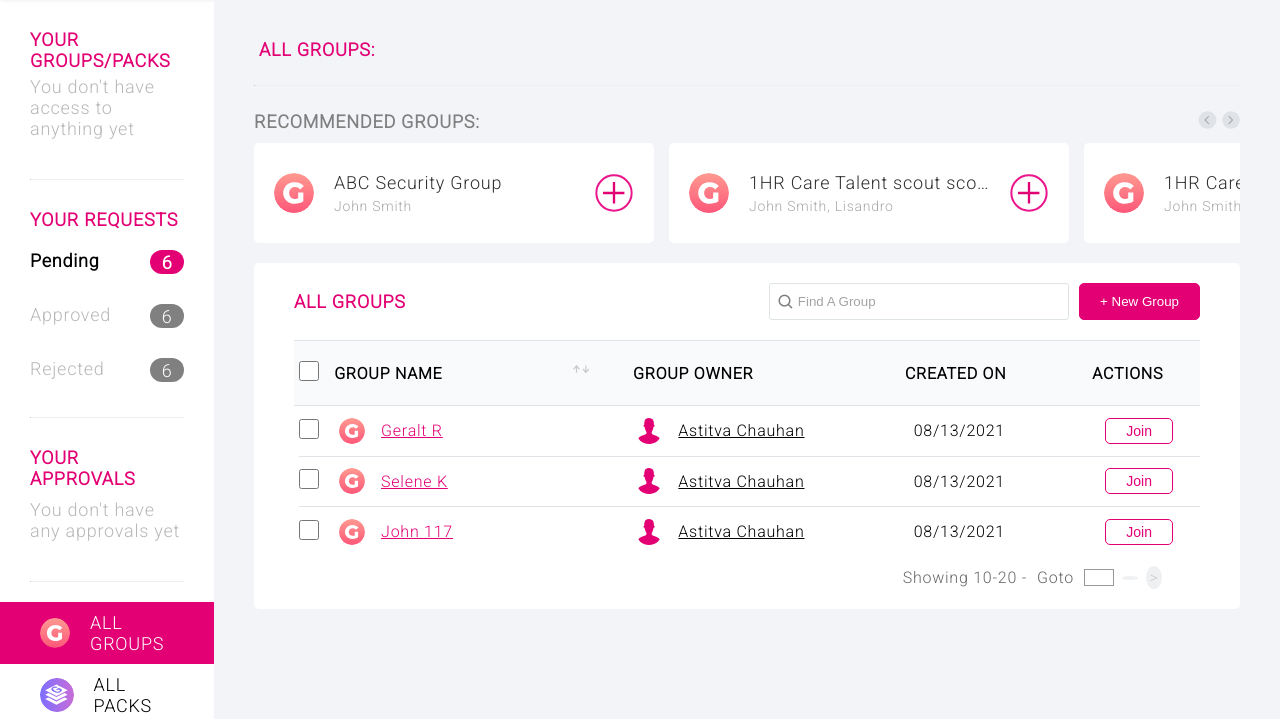
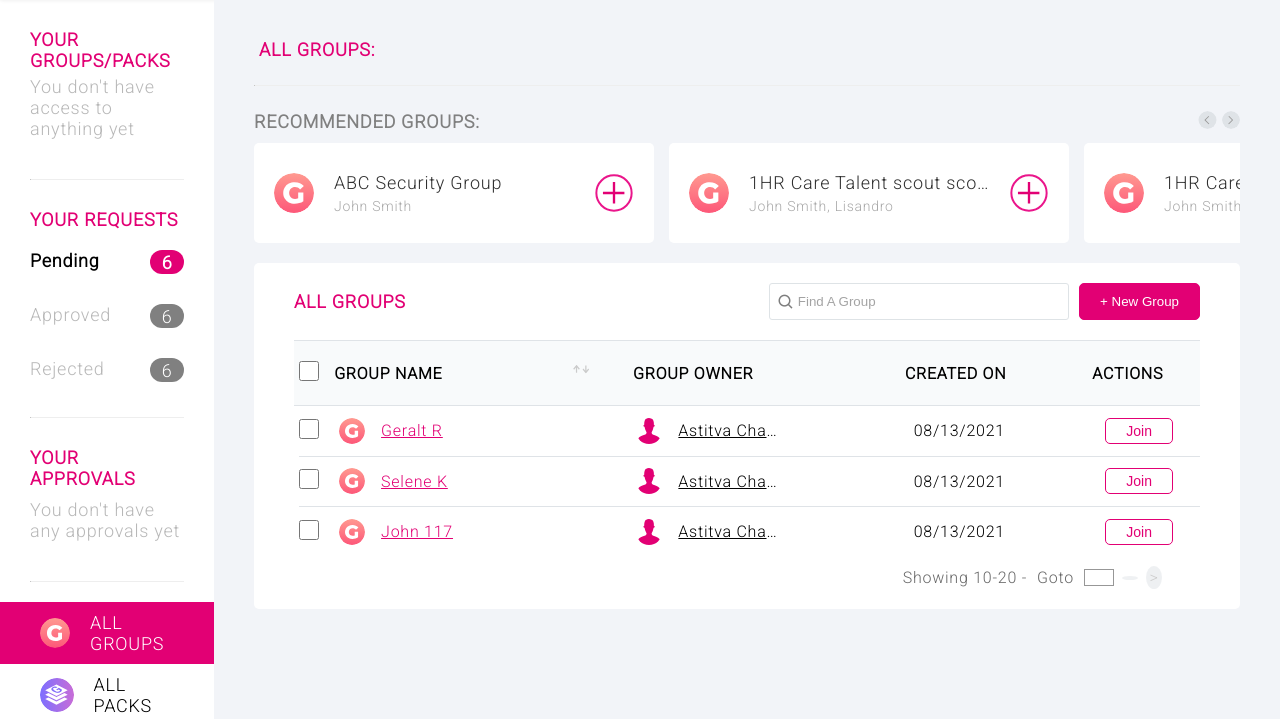
Before and after one commit to Silspd90/Cloud-access, a PHP site: page /home.html in a window 1280 px wide. Shown: the part 81-807 px from the top of the page. Run offline with PHP 8.4, Linux system fonts and the light colour scheme.

Commit message:
Changed overflowtext

```diff
--- a/css/style.css
+++ b/css/style.css
@@ -367,7 +367,7 @@ th:nth-child(3) {
 }
 
 .overflow_text {
-  width: 10rem;
+  width: 5rem;
   display: block;
   white-space: nowrap;
   text-overflow: ellipsis;
```
